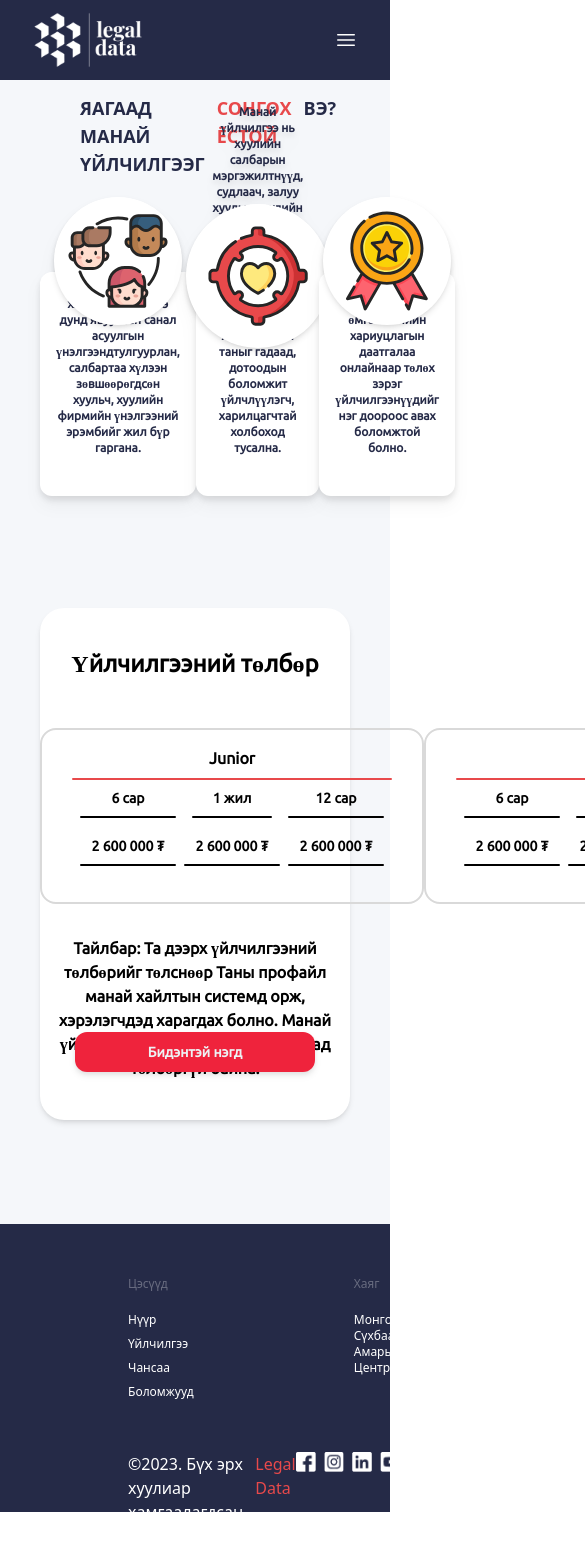
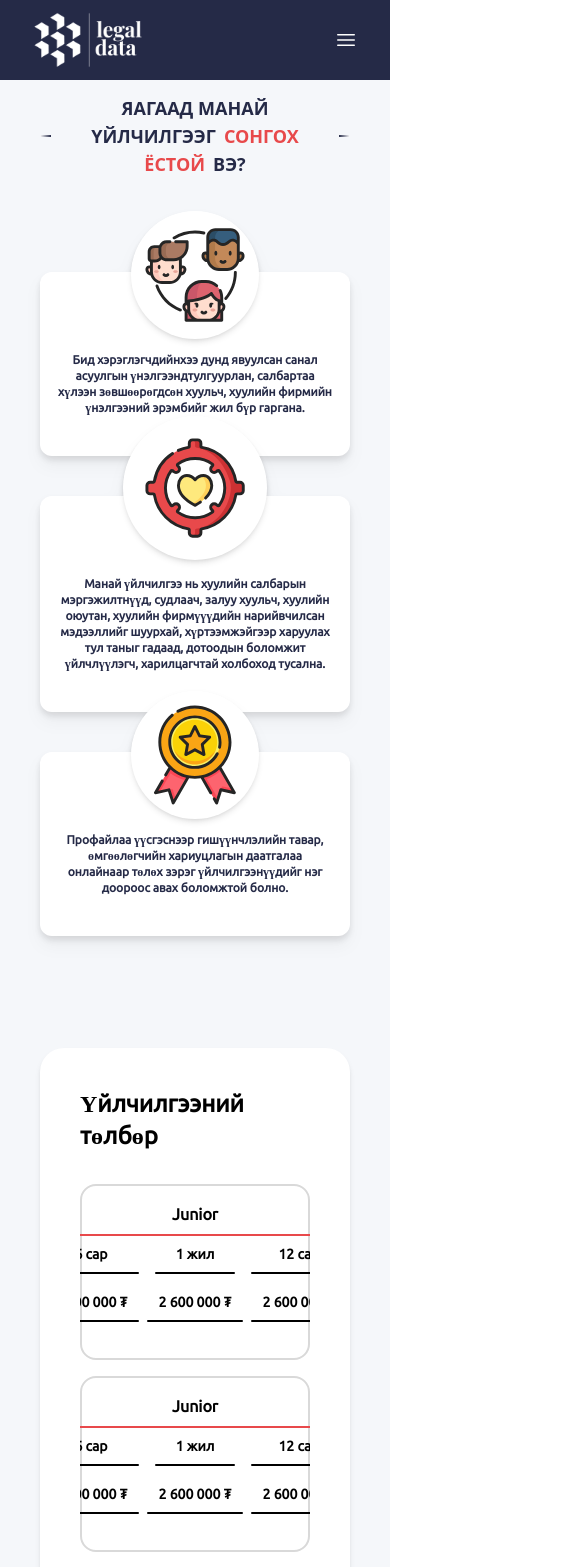
Before and after one commit to notestyle/legaldata, a Next.js app: page /service in a window 390 px wide. Shown: the top 1567 px of the page, 585 px wide, since content can reach past the window. Before the commit the page ends 1524 px from the top, so only its background shows below. Built offline with nearby package versions, Linux system fonts and the light colour scheme.

Commit message:
responsive in-progress

```diff
--- a/src/components/feature.js
+++ b/src/components/feature.js
@@ -4,8 +4,8 @@ import Image from "next/image";
 export default function Feature() {
   return (
     <>
-      <div className="flex justify-between mt-20">
-        <div className="w-96 h-56 text-center bg-white rounded-xl flex flex-col justify-center items-center drop-shadow-lg relative">
+      <div className="flex justify-center md:justify-between gap-10 mt-20 flex-col md:flex-row w-full">
+        <div className="w-full lg:w-96 h-full pt-20 lg:h-56 text-center bg-white rounded-xl flex flex-col justify-center items-center drop-shadow-lg relative">
           <div className="absolute w-32 h-32 rounded-full shadow-md bg-white flex items-center justify-center transform left-1/2  -translate-x-1/2 -top-1/3">
             <Image
               className=""
@@ -21,8 +21,8 @@ export default function Feature() {
             фирмийн үнэлгээний эрэмбийг жил бүр гаргана.
           </div>
         </div>
-        <div className="w-96 h-56 text-center bg-white rounded-xl flex flex-col justify-center items-center drop-shadow-lg  ">
-          <div className="absolute w-36 h-36 shadow-md rounded-full bg-white flex items-center justify-center transform left-1/2  -translate-x-1/2 -translate-y-3/4">
+        <div className="w-full lg:w-96 h-full pt-20 lg:h-56 text-center relative bg-white rounded-xl flex flex-col justify-center items-center drop-shadow-lg  ">
+          <div className="absolute w-36 h-36 shadow-md rounded-full bg-white flex items-center justify-center left-1/2 -translate-x-1/2 -top-20">
             <Image
               src="/images/icons/feature2.svg"
               alt="feature"
@@ -37,7 +37,7 @@ export default function Feature() {
             үйлчлүүлэгч, харилцагчтай холбоход тусална.
           </div>
         </div>
-        <div className="w-96 h-56 text-center bg-white rounded-xl flex flex-col justify-center items-center drop-shadow-lg  ">
+        <div className="w-full lg:w-96 h-full pt-20 lg:h-56 text-center bg-white rounded-xl flex flex-col justify-center items-center drop-shadow-lg  ">
           <div className="absolute w-32 h-32 shadow-md rounded-full bg-white flex items-center justify-center transform left-1/2  -translate-x-1/2 -top-1/3">
             <Image
               src="/images/icons/feature3.svg"
--- a/src/components/footer.js
+++ b/src/components/footer.js
@@ -3,9 +3,9 @@ import Image from "next/image";
 
 export default function Footer() {
   return (
-    <div className="w-full h-72 bg-primary flex flex-col px-32">
+    <div className="w-full lg:h-72 bg-primary flex flex-col overflow-x-auto px-10 md:px-20 lg:px-52">
       <div className="w-full flex justify-between py-8">
-        <div className="flex">
+        <div className="flex lg:gap-0 gap-8">
           <div className="pt-5 text-white text-xs ">
             <div className=" opacity-30 pb-5">Цэсүүд</div>
             <div className="grid grid-col-4 gap-2">
@@ -15,7 +15,7 @@ export default function Footer() {
               <div>Боломжууд</div>
             </div>
           </div>
-          <div className="text-white ml-40 pt-5 text-xs w-48 h-20">
+          <div className="text-white lg:ml-40 pt-5 text-xs w-48 h-20">
             <div className=" opacity-30 pb-5">Хаяг</div>
             <div>
               Монгол Улс, Улаанбаатар хот, Сүхбаатар дүүрэг, 8-хороо Амарын
@@ -26,19 +26,20 @@ export default function Footer() {
         <div className="h-full flex items-end">
           <Image
             src="/Logo.png"
-            className="w-28 h-14"
+            className="w-28 h-14 hidden md:block"
+            alt="Logo"
             width={100}
             height={100}
           />
         </div>
       </div>
       <div className="h-1 w-full bg-[#525984]"></div>
-      <div className="w-full flex justify-between">
+      <div className="w-full flex justify-between lg:flex-row flex-col">
         <div className="mt-5 text-white flex">
           ©2023. Бүх эрх хуулиар хамгаалагдсан.
-          <div className="text-secondary pl-2"> Legal Data </div>
+          <div className="text-secondary ml-2"> Legal Data </div>
         </div>
-        <div className="flex gap-2 pt-5">
+        <div className="flex gap-2 py-5">
           <Image
             src="/images/social/facebook.png"
             className=" w-5 h-5"
--- a/src/components/pay.js
+++ b/src/components/pay.js
@@ -2,13 +2,114 @@ import React from "react";
 export default function Pay() {
   return (
     <>
-      <div className="w-full h-[32rem] bg-white rounded-3xl shadow-md mt-28 mb-20">
-        <div className="flex justify-center pt-10 font-bold text-2xl font-[Ubuntu]">
+      <div className="w-full h-full bg-white rounded-3xl shadow-md mt-28 mb-20 py-10 px-10">
+        <div className="flex justify-center font-bold text-2xl font-[Ubuntu]">
           <div>Үйлчилгээний төлбөр</div>
         </div>
-        <div className="flex justify-evenly">
-          <div className="flex pt-12">
-            <div className="w-96 h-44  flex flex-col items-center pt-4 rounded-2xl border-2 border-gray">
+        <div className="flex justify-evenly flex-col lg:flex-row overflow-x-auto gap-4 mt-8">
+          <div className="w-full h-44  flex flex-col items-center pt-4 rounded-2xl border-2 border-gray">
+            <div className="font-[Ubuntu] font-bold pb-2">Junior</div>
+            <div className="w-80 h-0.5 rounded-lg bg-secondary "></div>
+            <div className="flex gap-4 pt-2">
+              <div className="w-24 h-10 flex flex-col items-center">
+                <div className="font-[Ubuntu] text-sm font-bold pb-2">
+                  6 сар
+                </div>
+                <div className="w-full h-0.5 bg-black rounded-xl"></div>
+              </div>
+              <div className="w-20 h-10 flex flex-col items-center">
+                <div className="font-[Ubuntu] text-sm font-bold pb-2">
+                  1 жил
+                </div>
+                <div className="w-full h-0.5 bg-black rounded-xl"></div>
+              </div>
+              <div className="w-24 h-10 flex flex-col items-center">
+                <div className="font-[Ubuntu] text-sm font-bold pb-2">
+                  12 сар
+                </div>
+                <div className="w-full h-0.5 bg-black rounded-xl"></div>
+              </div>
+            </div>
+            <div className="flex gap-2 pt-2">
+              <div>
+                <div className="w-24 h-10 flex flex-col items-center">
+                  <div className="font-[Ubuntu] text-sm font-bold pb-2">
+                    2 600 000 ₮
+                  </div>
+                  <div className="w-24 h-0.5 bg-black rounded-xl"></div>
+                </div>{" "}
+              </div>
+              <div>
+                <div className="w-24 h-10 flex flex-col items-center">
+                  <div className="font-[Ubuntu] text-sm font-bold pb-2">
+                    2 600 000 ₮
+                  </div>
+                  <div className="w-24 h-0.5 bg-black rounded-xl"></div>
+                </div>
+              </div>
+              <div>
+                <div className="w-24 h-10 flex flex-col items-center">
+                  <div className="font-[Ubuntu] text-sm font-bold pb-2">
+                    2 600 000 ₮
+                  </div>
+                  <div className="w-24 h-0.5 bg-black rounded-xl"></div>
+                </div>
+              </div>
+            </div>
+          </div>
+
+          <div className="w-full h-44  flex flex-col items-center pt-4 rounded-2xl border-2 border-gray">
+            <div className="font-[Ubuntu] font-bold pb-2">Junior</div>
+            <div className="w-80 h-0.5 rounded-lg bg-secondary "></div>
+            <div className="flex gap-4 pt-2">
+              <div className="w-24 h-10 flex flex-col items-center">
+                <div className="font-[Ubuntu] text-sm font-bold pb-2">
+                  6 сар
+                </div>
+                <div className="w-full h-0.5 bg-black rounded-xl"></div>
+              </div>
+              <div className="w-20 h-10 flex flex-col items-center">
+                <div className="font-[Ubuntu] text-sm font-bold pb-2">
+                  1 жил
+                </div>
+                <div className="w-full h-0.5 bg-black rounded-xl"></div>
+              </div>
+              <div className="w-24 h-10 flex flex-col items-center">
+                <div className="font-[Ubuntu] text-sm font-bold pb-2">
+                  12 сар
+                </div>
+                <div className="w-full h-0.5 bg-black rounded-xl"></div>
+              </div>
+            </div>
+            <div className="flex gap-2 pt-2">
+              <div>
+                <div className="w-24 h-10 flex flex-col items-center">
+                  <div className="font-[Ubuntu] text-sm font-bold pb-2">
+                    2 600 000 ₮
+                  </div>
+                  <div className="w-24 h-0.5 bg-black rounded-xl"></div>
+                </div>{" "}
+              </div>
+              <div>
+                <div className="w-24 h-10 flex flex-col items-center">
+                  <div className="font-[Ubuntu] text-sm font-bold pb-2">
+                    2 600 000 ₮
+                  </div>
+                  <div className="w-24 h-0.5 bg-black rounded-xl"></div>
+                </div>
+              </div>
+              <div>
+                <div className="w-24 h-10 flex flex-col items-center">
+                  <div className="font-[Ubuntu] text-sm font-bold pb-2">
+                    2 600 000 ₮
+                  </div>
+                  <div className="w-24 h-0.5 bg-black rounded-xl"></div>
+                </div>
+              </div>
+            </div>
+          </div>
+
+          <div className="w-full h-44  flex flex-col items-center pt-4 rounded-2xl border-2 border-gray">
             <div className="font-[Ubuntu] font-bold pb-2">Junior</div>
             <div className="w-80 h-0.5 rounded-lg bg-secondary "></div>
             <div className="flex gap-4 pt-2">
@@ -59,111 +160,6 @@ export default function Pay() {
             </div>
           </div>
         </div>
-          <div className="flex pt-12">
-            <div className="w-96 h-44  flex flex-col items-center pt-4 rounded-2xl border-2 border-gray">
-              <div className="font-[Ubuntu] font-bold pb-2">Junior</div>
-              <div className="w-80 h-0.5 rounded-lg bg-secondary "></div>
-              <div className="flex gap-4 pt-2">
-                <div className="w-24 h-10 flex flex-col items-center">
-                  <div className="font-[Ubuntu] text-sm font-bold pb-2">
-                    6 сар
-                  </div>
-                  <div className="w-full h-0.5 bg-black rounded-xl"></div>
-                </div>
-                <div className="w-20 h-10 flex flex-col items-center">
-                  <div className="font-[Ubuntu] text-sm font-bold pb-2">
-                    1 жил
-                  </div>
-                  <div className="w-full h-0.5 bg-black rounded-xl"></div>
-                </div>
-                <div className="w-24 h-10 flex flex-col items-center">
-                  <div className="font-[Ubuntu] text-sm font-bold pb-2">
-                    12 сар
-                  </div>
-                  <div className="w-full h-0.5 bg-black rounded-xl"></div>
-                </div>
-              </div>
-              <div className="flex gap-2 pt-2">
-                <div>
-                  <div className="w-24 h-10 flex flex-col items-center">
-                    <div className="font-[Ubuntu] text-sm font-bold pb-2">
-                      2 600 000 ₮
-                    </div>
-                    <div className="w-24 h-0.5 bg-black rounded-xl"></div>
-                  </div>{" "}
-                </div>
-                <div>
-                  <div className="w-24 h-10 flex flex-col items-center">
-                    <div className="font-[Ubuntu] text-sm font-bold pb-2">
-                      2 600 000 ₮
-                    </div>
-                    <div className="w-24 h-0.5 bg-black rounded-xl"></div>
-                  </div>
-                </div>
-                <div>
-                  <div className="w-24 h-10 flex flex-col items-center">
-                    <div className="font-[Ubuntu] text-sm font-bold pb-2">
-                      2 600 000 ₮
-                    </div>
-                    <div className="w-24 h-0.5 bg-black rounded-xl"></div>
-                  </div>
-                </div>
-              </div>
-            </div>
-          </div>
-          <div className="flex pt-12 drop-shadow-xl">
-            <div className="w-96 h-44  flex flex-col items-center pt-4 rounded-2xl border-2 border-gray">
-              <div className="font-[Ubuntu] font-bold pb-2">Junior</div>
-              <div className="w-80 h-0.5 rounded-lg bg-secondary "></div>
-              <div className="flex gap-4 pt-2">
-                <div className="w-24 h-10 flex flex-col items-center">
-                  <div className="font-[Ubuntu] text-sm font-bold pb-2">
-                    6 сар
-                  </div>
-                  <div className="w-full h-0.5 bg-black rounded-xl"></div>
-                </div>
-                <div className="w-20 h-10 flex flex-col items-center">
-                  <div className="font-[Ubuntu] text-sm font-bold pb-2">
-                    1 жил
-                  </div>
-                  <div className="w-full h-0.5 bg-black rounded-xl"></div>
-                </div>
-                <div className="w-24 h-10 flex flex-col items-center">
-                  <div className="font-[Ubuntu] text-sm font-bold pb-2">
-                    12 сар
-                  </div>
-                  <div className="w-full h-0.5 bg-black rounded-xl"></div>
-                </div>
-              </div>
-              <div className="flex gap-2 pt-2">
-                <div>
-                  <div className="w-24 h-10 flex flex-col items-center">
-                    <div className="font-[Ubuntu] text-sm font-bold pb-2">
-                      2 600 000 ₮
-                    </div>
-                    <div className="w-24 h-0.5 bg-black rounded-xl"></div>
-                  </div>{" "}
-                </div>
-                <div>
-                  <div className="w-24 h-10 flex flex-col items-center">
-                    <div className="font-[Ubuntu] text-sm font-bold pb-2">
-                      2 600 000 ₮
-                    </div>
-                    <div className="w-24 h-0.5 bg-black rounded-xl"></div>
-                  </div>
-                </div>
-                <div>
-                  <div className="w-24 h-10 flex flex-col items-center">
-                    <div className="font-[Ubuntu] text-sm font-bold pb-2">
-                      2 600 000 ₮
-                    </div>
-                    <div className="w-24 h-0.5 bg-black rounded-xl"></div>
-                  </div>
-                </div>
-              </div>
-            </div>
-          </div>
-        </div>
         <div className="w-full h-20 flex justify-center text-center pt-8">
           <div className="w-[47rem] h-20 text-center font-[Ubuntu] font-bold">
             Тайлбар: Та дээрх үйлчилгээний төлбөрийг төлснөөр Таны профайл манай
--- a/src/components/recommendFarm.js
+++ b/src/components/recommendFarm.js
@@ -26,14 +26,14 @@ const farmLlist = [
 
 export default function RecommendFarm() {
   return (
-    <div className="w-full lg:w-[22rem] py-4 border-[1pxssss] border-gray bg-white rounded-md my-4 lg:sticky lg:top-[11.3rem] ">
+    <div className="w-full lg:w-[22rem] h-fit py-4 border-[1pxssss] border-gray bg-white rounded-md my-4 lg:sticky lg:top-[11.3rem] ">
       <div className=" pl-2">
         <div className="font-[Ubuntu] font-extrabold text-xl pl-5 ">
           Онцлох хуулийн фирм
         </div>
         <div className="bg-secondary w-20 h-0.5 mt-1 mx-5"></div>
       </div>
-      <div className="grid grid-cols-2 px-8 lg:px-0 lg:flex lg:flex-col items-center">
+      <div className="grid grid-cols-1 md:grid-cols-2 px-8 lg:px-0 lg:flex lg:flex-col items-center">
         {farmLlist.map((row, i) => (
           <div
             key={i}
--- a/src/components/topLawyer.js
+++ b/src/components/topLawyer.js
@@ -44,7 +44,7 @@ export default function TopLawyer({ title }) {
     <div className="w-full overflow-x-scroll ">
       <div className="text-xl font-bold mt-9">{title}</div>
       <div className="w-20 h-0.5 bg-secondary mt-2"></div>
-      <div className="w-full mt-5 grid grid-cols-5 gap-5 overflow-x-scroll">
+      <div className="w-full overflow-x-auto mt-5 flex gap-5 ">
         {lawyerList.map((row, i) => (
           <ProfileCard
             key={i}
--- a/src/components/topic.js
+++ b/src/components/topic.js
@@ -1,14 +1,14 @@
 import React from "react";
 export default function Topic() {
   return (
-    <div className="w-full h-28 flex justify-evenly items-center gap-10">
-      <div className="w-1/4 h-0.5 bg-gradient-to-r from-white to-primary"></div>
-      <div className="flex font-bold text-primary text-lg gap-3">
-        <h1>ЯАГААД МАНАЙ ҮЙЛЧИЛГЭЭГ</h1>
-        <p className=" text-secondary text-lg">СОНГОХ ЁСТОЙ</p>
-        <h1>ВЭ?</h1>
+    <div className="w-full h-28 flex justify-between items-center gap-10">
+      <div className="w-full h-0.5 bg-gradient-to-r from-white to-primary"></div>
+      <div className=" font-bold text-primary text-lg text-center lg:min-w-fit">
+        ЯАГААД МАНАЙ ҮЙЛЧИЛГЭЭГ
+        <span className=" text-secondary text-lg mx-2">СОНГОХ ЁСТОЙ</span>
+        ВЭ?
       </div>
-      <div className=" w-1/4  h-0.5 bg-gradient-to-l from-white to-primary "></div>
+      <div className=" w-full  h-0.5 bg-gradient-to-l from-white to-primary "></div>
     </div>
   );
 }
```
Also changed, not shown: src/components/ad.js (+2 -8 lines), src/components/mainTable.js (+5 -5 lines), src/components/profileCard.js (+5 -5 lines), src/components/topFarm.js (+5 -5 lines). Lines whose indentation alone changed are shown as unchanged.
